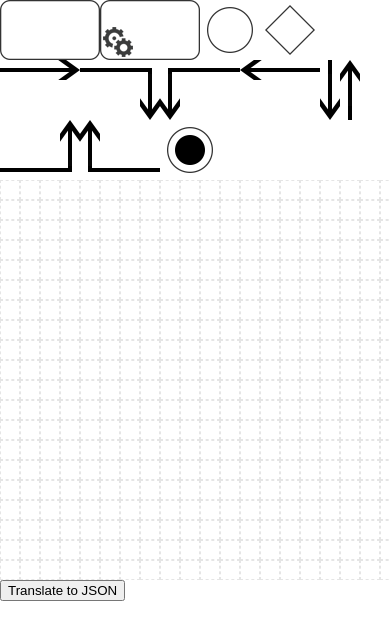
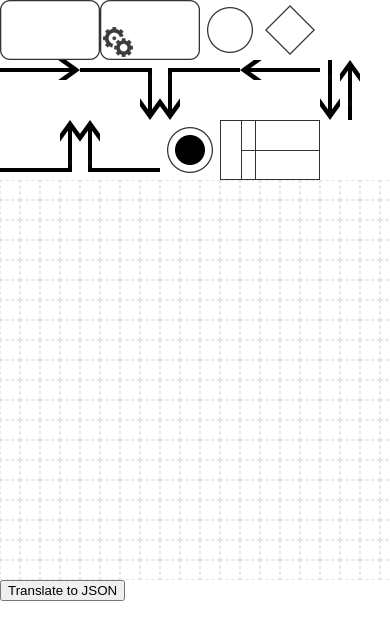
Before and after one commit to sasknot/grid-composer, a website: page demos/index.html in a window 390 px wide. Shown: the top 640 px of the page. Drawn offline with Linux system fonts and the light colour scheme; files that its build step writes are made by us from their sources.

Commit message:
added overlay and immobile options

```diff
--- a/demos/index.html
+++ b/demos/index.html
@@ -206,6 +206,50 @@
 						],
 						columns: 3,
 						lines: 3
+					},
+					{
+						name: 'Lane',
+						elements: [
+							{
+								image: 'img/lane.png'
+							}
+						],
+						overlay: true,
+						immobile: true,
+						columns: 5,
+						lines: 3,
+						onDrop: function(event, item) {
+							var name = prompt('A name for the lane');
+							var height = 140;
+							var top = ($(item).siblings('.item-lane').length * height) - ($(item).siblings('.item-lane').length * 1);
+
+							var $newHTML = $('<div></div>').css({
+								border: '1px solid #333333',
+								height: height-2,
+								position: 'relative'
+							});
+
+							$('<div></div>').css({
+								'background-color': '#C0C0C0',
+								'border-bottom': '1px solid #333333',
+								color: '#333333',
+								left: -55,
+								overflow: 'hidden',
+								padding: '6px 0',
+								position: 'absolute',
+								'text-align': 'center',
+								top: 54,
+								'transform': 'rotate(270deg)',
+								'white-space': 'nowrap',
+								width: 140
+							}).text(name).appendTo($newHTML);
+
+							$(item).addClass('item-lane').css({
+								left: 0,
+								top: top,
+								width: '100%'
+							}).html($newHTML);
+						}
 					}
 				]
 			});
--- a/src/jquery.grid-composer.css
+++ b/src/jquery.grid-composer.css
@@ -35,6 +35,7 @@
 }
 
 .gc-grid {
+	overflow: hidden;
 	position: relative;
 }
 
```
Also changed, not shown: build/jquery.grid-composer.min.css, build/jquery.grid-composer.min.js, demos/img/lane.png (added), src/jquery.grid-composer.js.
